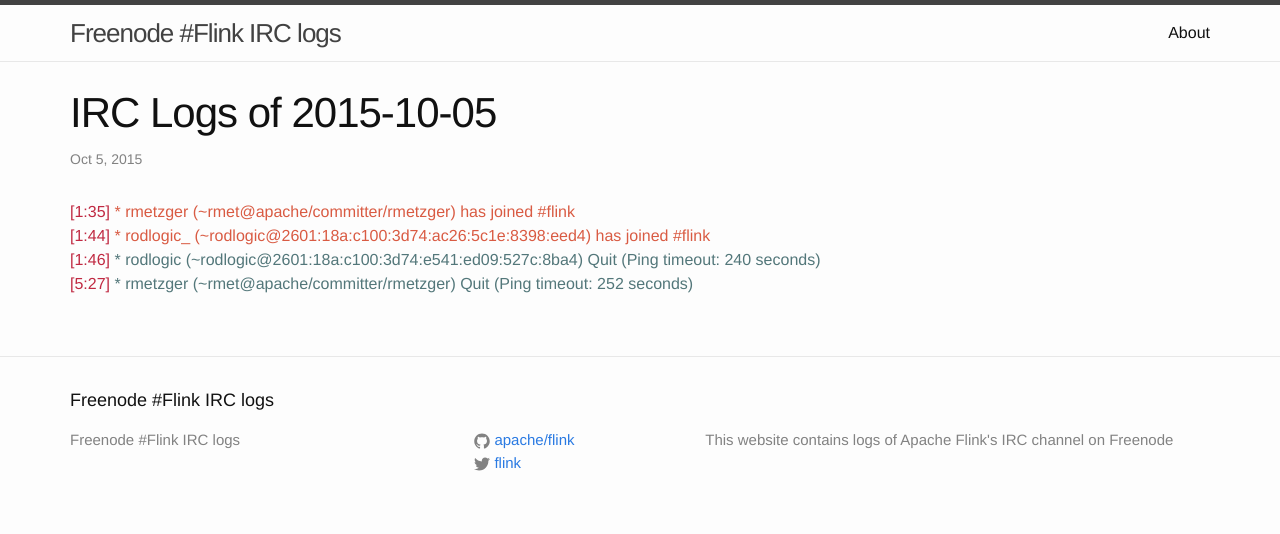
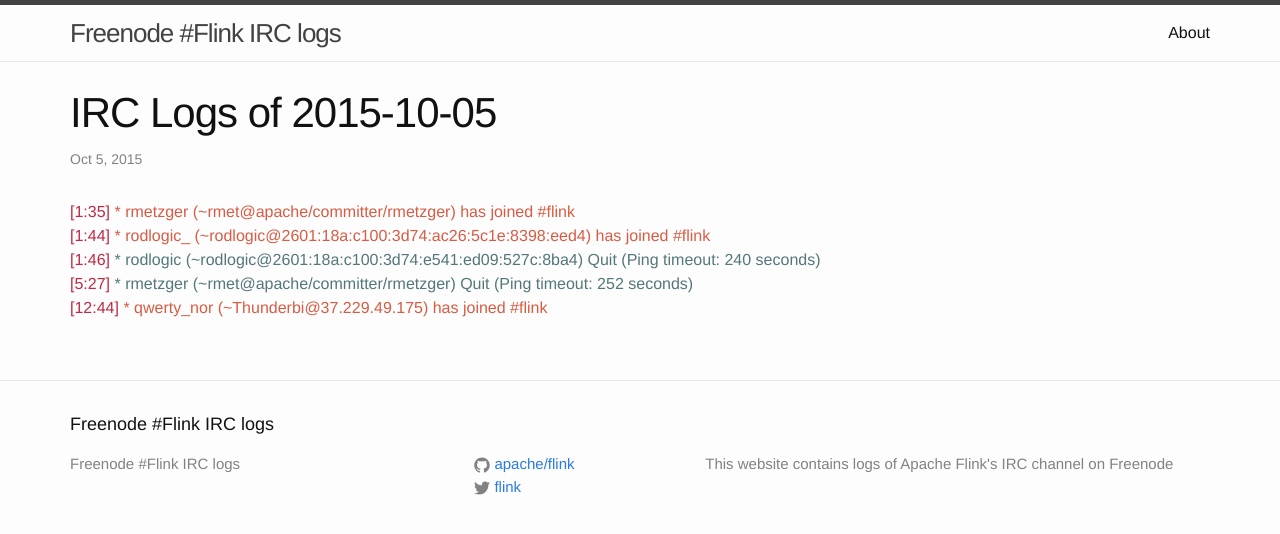
Before and after one commit to flink-irc-logs/flink-irc-logs.github.io, a Jekyll site: the page built from _posts/2015-10-05-logs.markdown, in a window 1280 px wide. Shown: the top 534 px of the page. Built offline with Jekyll 4.4.1, drawn with Linux system fonts in a browser that asks for light colours.

Commit message:
Update of the logs on Mon Oct  5 13:22:24 CEST 2015

```diff
--- a/_posts/2015-10-05-logs.markdown
+++ b/_posts/2015-10-05-logs.markdown
@@ -8,3 +8,4 @@
 <span class="irc-date">[1:44]</span> <span class="irc-green">* rodlogic_ (~rodlogic@2601:18a:c100:3d74:ac26:5c1e:8398:eed4) has joined #flink</span><br />
 <span class="irc-date">[1:46]</span> <span class="irc-navy">* rodlogic (~rodlogic@2601:18a:c100:3d74:e541:ed09:527c:8ba4) Quit (Ping timeout: 240 seconds)</span><br />
 <span class="irc-date">[5:27]</span> <span class="irc-navy">* rmetzger (~rmet@apache/committer/rmetzger) Quit (Ping timeout: 252 seconds)</span><br />
+<span class="irc-date">[12:44]</span> <span class="irc-green">* qwerty_nor (~Thunderbi@37.229.49.175) has joined #flink</span><br />
```
